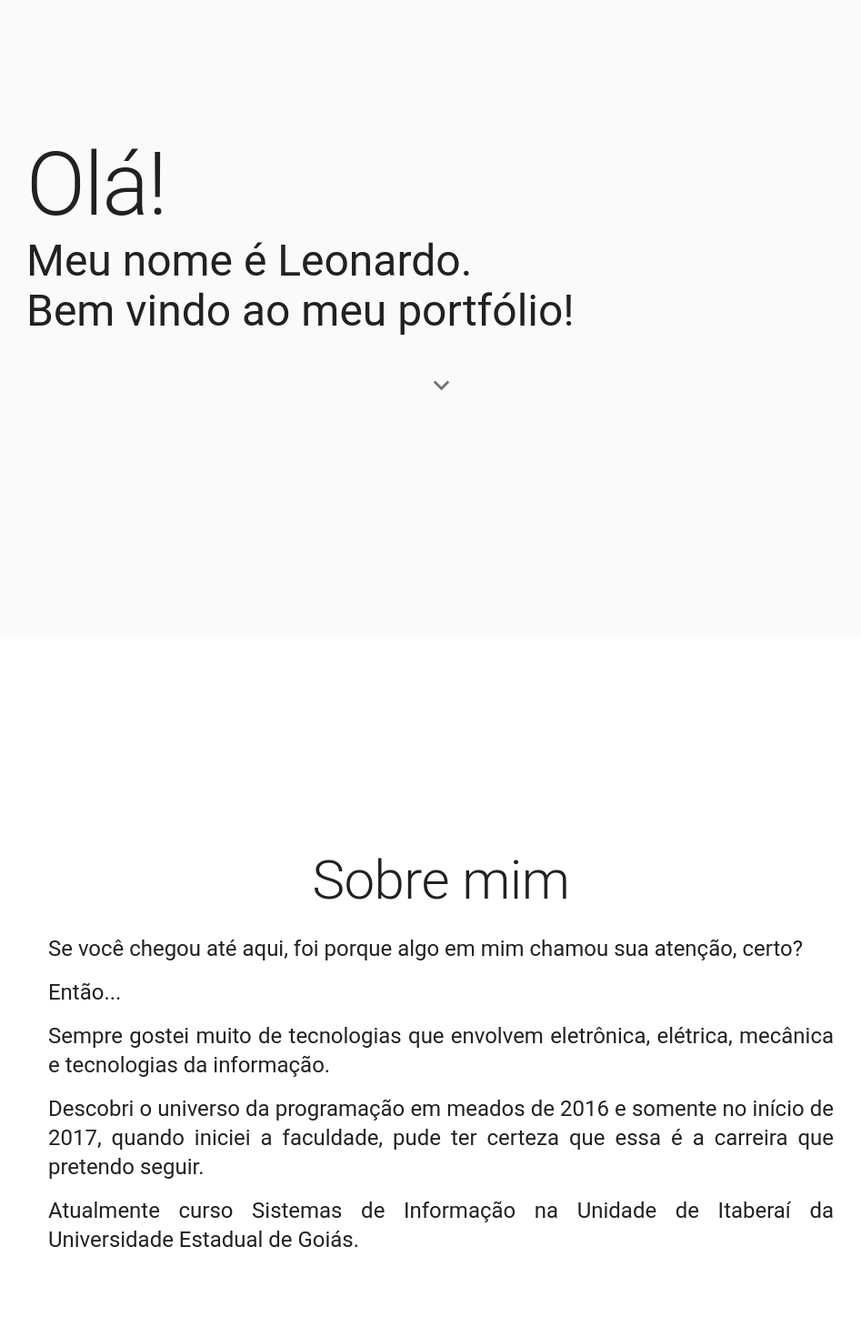
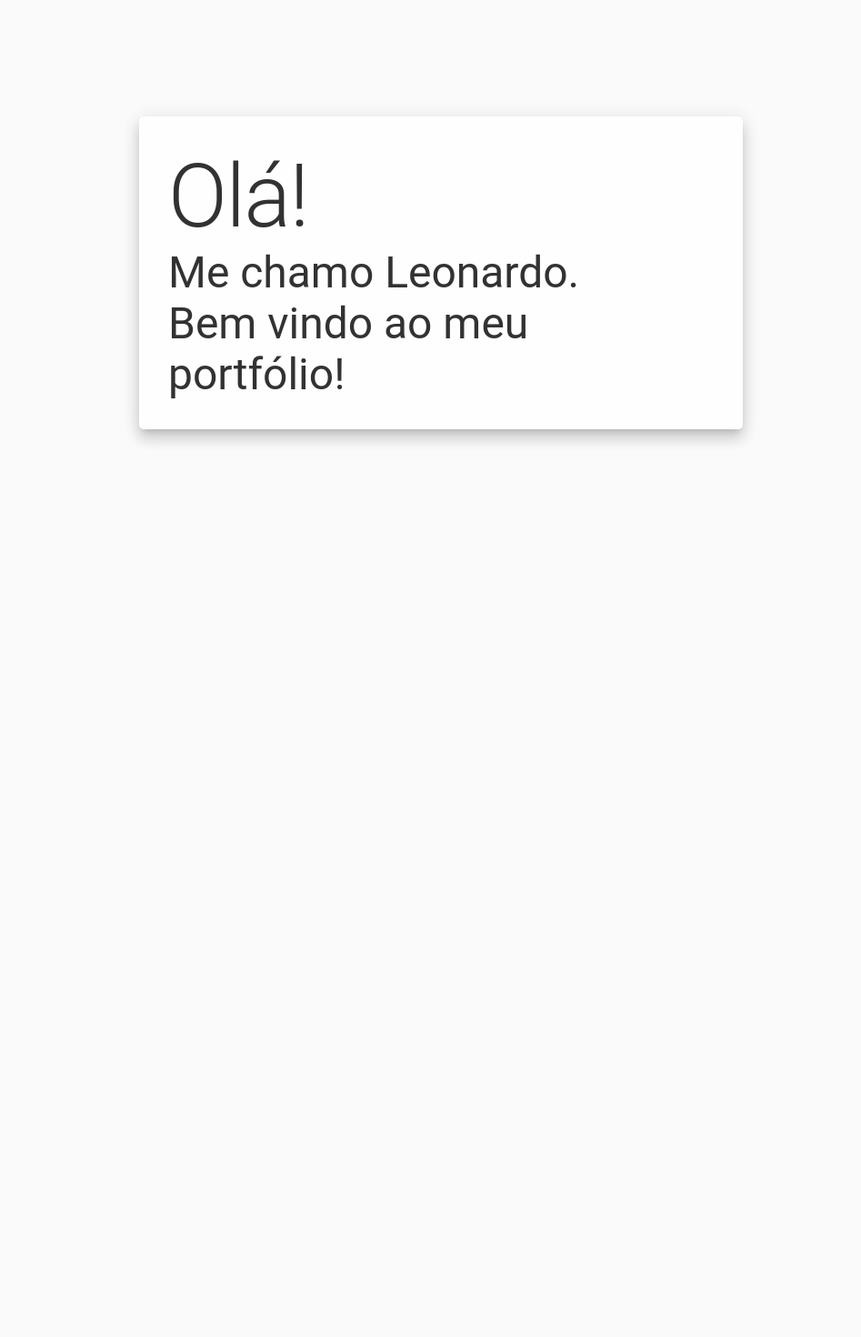
Before and after one commit to LeonardoJRibeiro/github.io, a React (Create React App) app: page / in a window 1280 px wide. Shown: the part 100-1570 px from the top of the page at 91% size, without its empty margins (155-1102 px from the left). Built offline with nearby package versions, Linux system fonts and the light colour scheme; no server answers.

Commit message:
atualização

```diff
--- a/package.json
+++ b/package.json
@@ -16,6 +16,7 @@
     "@types/react-dom": "^16.9.0",
     "@types/react-scroll": "^1.8.0",
     "axios": "^0.20.0",
+    "framer-motion": "^4.1.17",
     "react": "^16.13.1",
     "react-dom": "^16.13.1",
     "react-scripts": "3.4.1",
--- a/src/App.tsx
+++ b/src/App.tsx
@@ -1,21 +1,27 @@
 import React from 'react';
 import Footer from './components/Footer';
+import Overlay from './components/Overlay';
+import Sticky from './components/Sticky';
 import NavBar from './components/NavBar';
 import Landing from './pages/Landing';
 import About from './pages/About';
 import Projects from './pages/Projects';
 import Contact from './pages/Contact';
-import {ThemeProvider} from './contexts/ThemeContext'
+import { ThemeProvider } from './contexts/ThemeContext'
 
 function App() {
 
   return (
     <ThemeProvider>
-      <NavBar  />
-      <Landing />
-      <About />
-      <Projects />
-      <Contact />
+      <NavBar />
+      <Overlay>
+        <Sticky>
+          <Landing />
+        </Sticky>
+        <Sticky>
+          <About />
+        </Sticky>
+      </Overlay>
       <Footer />
     </ThemeProvider>
   );
--- /dev/null
+++ b/src/components/Overlay/index.tsx
@@ -0,0 +1,21 @@
+import { createStyles, makeStyles } from '@material-ui/core'
+import React from 'react'
+interface OverlayProps {
+  children: React.ReactNode
+}
+
+const useStyles = makeStyles((theme) => createStyles({
+  overlay: {
+    height: '800vh',
+    backgroundColor: theme.palette.background.default
+  }
+}));
+
+export default function Overlay({ children }: OverlayProps): JSX.Element {
+  const classes = useStyles();
+  return (
+    <div className={classes.overlay}>
+      {children}
+    </div>
+  )
+}
--- /dev/null
+++ b/src/components/Sticky/index.tsx
@@ -0,0 +1,23 @@
+import { createStyles, makeStyles } from '@material-ui/core';
+import React from 'react'
+interface StickyProps {
+  children: React.ReactNode
+}
+
+const useStyles = makeStyles((theme) => createStyles({
+  sticky: {
+    height: '100vh',
+    top: 0,
+    left: 0,
+    position: 'sticky',
+  }
+}));
+
+export default function Sticky({ children }: StickyProps): JSX.Element {
+  const classes = useStyles();
+  return (
+    <div className={classes.sticky}>
+      {children}
+    </div>
+  )
+}
--- a/src/contexts/ThemeContext/index.tsx
+++ b/src/contexts/ThemeContext/index.tsx
@@ -76,9 +76,9 @@ export const ThemeProvider: React.FC = ({ children }) => {
     palette: {
       type: getTheme(),
     },
-    overrides:{
-      MuiPaper:{
-        root:{
+    overrides: {
+      MuiPaper: {
+        root: {
           transition: '0.3s'
         }
       }
@@ -88,9 +88,7 @@ export const ThemeProvider: React.FC = ({ children }) => {
   return (
     <ThemeContext.Provider value={{ changeTheme, changeFontSize, theme, fontSize, getNextTheme }}>
       <ThemeProviderMUI theme={responsiveFontSizes(appTheme)}>
-        <Paper square>
-          {children}
-        </Paper>
+        {children}
       </ThemeProviderMUI>
     </ThemeContext.Provider>
   )
--- a/src/pages/About/index.tsx
+++ b/src/pages/About/index.tsx
@@ -1,35 +1,61 @@
 import React from 'react';
-import { Element } from 'react-scroll';
-import { makeStyles, Typography, Box, Container } from '@material-ui/core';
+import { createStyles, makeStyles, Typography, } from '@material-ui/core';
+import { motion, useTransform, useViewportScroll } from 'framer-motion';
 
-const useStyles = makeStyles((theme) => ({
+const useStyles = makeStyles((theme) => createStyles({
   root: {
     paddingTop: "64px",
-    minHeight: "100vh",
+    height: `calc(100vh)`,
     display: "flex",
+    width: '100%',
     alignItems: "center",
-    background: theme.palette.background.paper,
     transition: 'all 0.3s',
+    justifyContent: 'center',
+    position: 'absolute',
   },
+
+  card: {
+    maxWidth: theme.breakpoints.width('md'),
+    padding: theme.spacing(4),
+    margin: theme.spacing(4),
+    transition: 'all 0.3s',
+  }
 }))
 
 const About: React.FC = () => {
   const classes = useStyles();
+  const { scrollYProgress } = useViewportScroll();
+  const opacity = useTransform(scrollYProgress, [0.225, 0.25, 0.8, 0.8], [0, 1, 1, 0]);
+  const opacityTitle = useTransform(scrollYProgress, [0.25, 0.35, 0.4], [1, 1, 0]);
+  const opacitySo = useTransform(scrollYProgress, [0.375, 0.40, 0.45, 0.50], [0, 1, 1, 0]);
+  const opacityAbout = useTransform(scrollYProgress, [0.475, 0.50, 0.55, 0.60], [0, 1, 1, 0]);
+
   return (
-    <Element name="about" className={classes.root}>
-      <Container maxWidth="md">
-        <Box display="flex" justifyContent="center" pb={3}>
-          <Typography variant="h2" >Sobre mim</Typography>
-        </Box>
-        <Box px={3}>
-          <Typography variant="h5" paragraph align="justify">Se você chegou até aqui, foi porque algo em mim chamou sua atenção, certo?</Typography>
-          <Typography variant="h5" paragraph align="justify">Então...</Typography>
-          <Typography variant="h5" paragraph align="justify">Sempre gostei muito de tecnologias que envolvem eletrônica, elétrica, mecânica e tecnologias da informação.</Typography>
-          <Typography variant="h5" paragraph align="justify">Descobri o universo da programação em meados de 2016 e somente no início de 2017, quando iniciei a faculdade, pude ter certeza que essa é a carreira que pretendo seguir.</Typography>
-          <Typography variant="h5" paragraph align="justify">Atualmente curso Sistemas de Informação na Unidade de Itaberaí da Universidade Estadual de Goiás.</Typography>
-        </Box>
-      </Container>
-    </Element>
+    <>
+      <motion.div className={classes.root} style={{
+        opacity
+      }}>
+        <motion.div style={{ opacity: opacityTitle }} className={classes.card}>
+          <Typography variant="h2" paragraph align="justify">Se você chegou até aqui, foi porque algo em mim chamou sua atenção, certo?</Typography>
+        </motion.div>
+      </motion.div>
+      <motion.div className={classes.root} style={{
+        opacity
+      }}>
+        <motion.div style={{ opacity: opacitySo }} className={classes.card}>
+          <Typography variant="h2" paragraph align="center">Então...</Typography>
+        </motion.div>
+      </motion.div>
+      <motion.div className={classes.root} style={{
+        opacity
+      }}>
+        <motion.div style={{ opacity: opacityAbout }} className={classes.card}>
+          <Typography variant="h4" paragraph align="justify">Sou desenvolvedor fullstack e apaixonado por tecnologia, principalmente as que envolvem programação, eletrônica e elétrica.</Typography>
+          <Typography variant="h4" paragraph align="justify">Descobri o universo da programação em meados de 2016 e no início de 2017, no começo da minha graduação, pude ter certeza que essa é a carreira que pretendo seguir.</Typography>
+          <Typography variant="h4" paragraph align="justify">Sou bacharel em Sistemas de Informação pela Unidade Universitária de Itaberaí da Universidade Estadual de Goiás.</Typography>
+        </motion.div>
+      </motion.div>
+    </>
   );
 }
 
--- a/src/pages/Landing/index.tsx
+++ b/src/pages/Landing/index.tsx
@@ -1,61 +1,63 @@
 import React from 'react';
-import { makeStyles, Typography, IconButton, Tooltip, Hidden, Box, Grid, Container, } from '@material-ui/core';
+import { makeStyles, Typography, IconButton, Tooltip, Hidden, Box, Grid, Container, Card, Paper, createStyles, } from '@material-ui/core';
 import KeyboardArrowDownIcon from '@material-ui/icons/KeyboardArrowDown';
 import { Link, Element } from 'react-scroll'
+import { motion, useTransform, useViewportScroll } from 'framer-motion';
 
-const useStyles = makeStyles((theme) => ({
+const useStyles = makeStyles((theme) => createStyles({
   root: {
+    position: 'absolute',
     height: `calc(100vh)`,
     display: "flex",
     alignItems: "center",
-    background: theme.palette.background.default,
     transition: 'all 0.3s',
+    width: '100%',
+    justifyContent: 'center'
   },
+  card: {
+    maxWidth: theme.breakpoints.width('sm'),
+    boxShadow: theme.shadows[11],
+    backgroundColor: theme.palette.background.paper,
+    padding: theme.spacing(4),
+    margin: theme.spacing(4),
+  }
 }))
+
 const Landing: React.FC = () => {
-  const classes = useStyles()
+  const classes = useStyles();
+  const { scrollYProgress } = useViewportScroll();
+  const opacity = useTransform(scrollYProgress, [0, 0.02, 0.2, 0.25], [0.8, 1, 1, 0]);
+  const top = useTransform(scrollYProgress, [0, 0.2, 0.25], ['0%', '0%', '100%']);
+  const borderRadius = useTransform(scrollYProgress, [0, 0.25], ['5px', '30px']);
+  const stroke = useTransform(scrollYProgress, [0, 0.1], ['0', '100']);
+
   return (
-    <Element name="landing" className={classes.root}>
-      <Container maxWidth="md">
+    <motion.div
+      className={classes.root}
+      style={{
+        opacity,
+        bottom: top
+      }}
+    >
+      <motion.div
+        className={classes.card}
+        style={{
+          borderRadius
+        }}
+      >
         <Grid container >
-          <Hidden xsDown>
           <Grid item xs={12}>
             <Typography variant="h1">Olá!</Typography>
           </Grid>
           <Grid item xs={12}>
-              <Typography variant="h3">Meu nome é Leonardo.</Typography>
+            <Typography variant="h3">Me chamo Leonardo.</Typography>
           </Grid>
           <Grid item xs={12}>
             <Typography variant="h3">Bem vindo ao meu portfólio!</Typography>
           </Grid>
-          </Hidden>
-          <Hidden smUp>
-            <Grid item xs={12}>
-              <Typography variant="h2">Olá!</Typography>
         </Grid>
-            <Grid item xs={12}>
-              <Typography variant="h5">Meu nome é Leonardo.</Typography>
-            </Grid>
-            <Grid item xs={12}>
-              <Typography variant="h5">Bem vindo ao meu portfólio!</Typography>
-            </Grid>
-          </Hidden>
-          <Grid container justify="center">
-            <Grid item>
-              <Box mt={3}>
-                <Link to="about" smooth="easeOutBounce" duration={500} >
-                  <IconButton size="medium">
-                    <Tooltip title="Rolar para baixo">
-                      <KeyboardArrowDownIcon fontSize="large" />
-                    </Tooltip>
-                  </IconButton>
-                </Link>
-              </Box>
-            </Grid>
-          </Grid>
-        </Grid>
-      </Container>
-    </Element>
+      </motion.div>
+    </motion.div>
   );
 }
 
```
Lines whose indentation alone changed are shown as unchanged.
